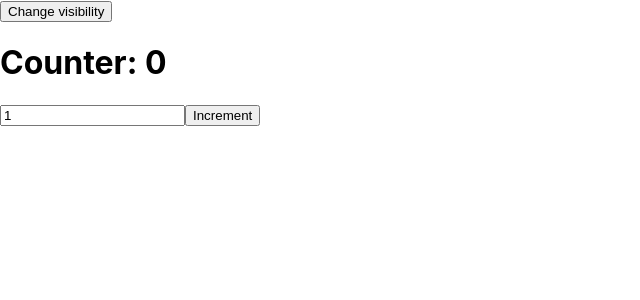
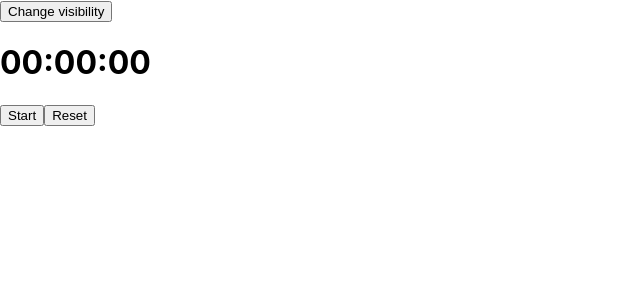
Before and after one commit to freshcodeAlice/react-learning-practice, a React (Create React App) app: page / in a window 1280 px wide. Shown: the top 300 px of the page, without its empty margins (0-640 px from the left). Built offline with nearby package versions, Linux system fonts and the light colour scheme.

Commit message:
StopWatch

```diff
--- a/src/components/Home/index.js
+++ b/src/components/Home/index.js
@@ -1,5 +1,5 @@
 import React, { useState } from 'react';
-import Clicker from '../Clicker';
+import StopWatch from '../StopWatch';
 
 const Home = () => {
   const [isVisible, setVisibility] = useState(true);
@@ -11,7 +11,7 @@
   return (
     <div>
       <button onClick={handler}>Change visibility</button>
-      {isVisible && <Clicker />}
+      {isVisible && <StopWatch />}
     </div>
   );
 };
--- /dev/null
+++ b/src/components/StopWatch/index.js
@@ -0,0 +1,40 @@
+import React, { useState, useEffect } from 'react';
+import { format, addSeconds } from 'date-fns';
+
+const StopWatch = () => {
+  const [time, setTime] = useState(new Date(0, 0, 0, 0, 0, 0, 0));
+  const [isRunning, setIsRunning] = useState(false);
+
+  const switchRunning = () => {
+    setIsRunning(!isRunning);
+  };
+
+  let id = null;
+
+  useEffect(() => {
+    if (isRunning) {
+      id = setInterval(() => {
+        setTime(time => addSeconds(time, 1));
+      }, 1000);
+    }
+    return () => {
+      clearInterval(id);
+    };
+  }, [isRunning, time]);
+
+  return (
+    <div>
+      <h1>{format(time, 'HH:mm:ss')}</h1>
+      <button onClick={switchRunning}>{isRunning ? 'Stop' : 'Start'}</button>
+      <button
+        onClick={() => {
+          setTime(new Date(0, 0, 0, 0, 0, 0, 0));
+        }}
+      >
+        Reset
+      </button>
+    </div>
+  );
+};
+
+export default StopWatch;
```
